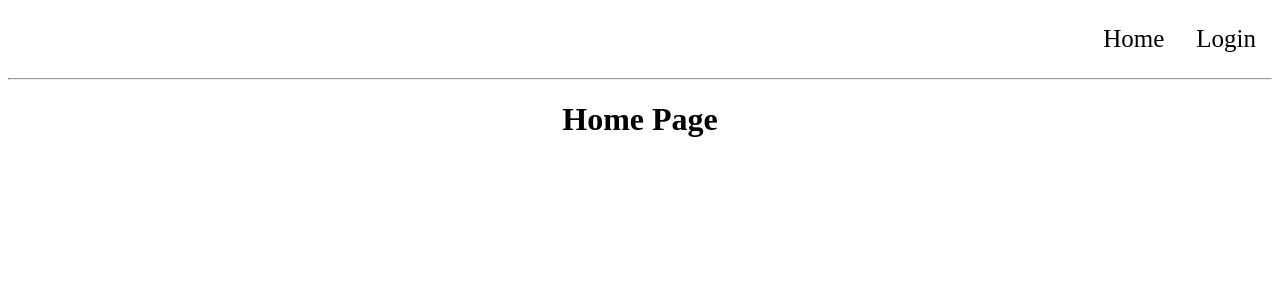
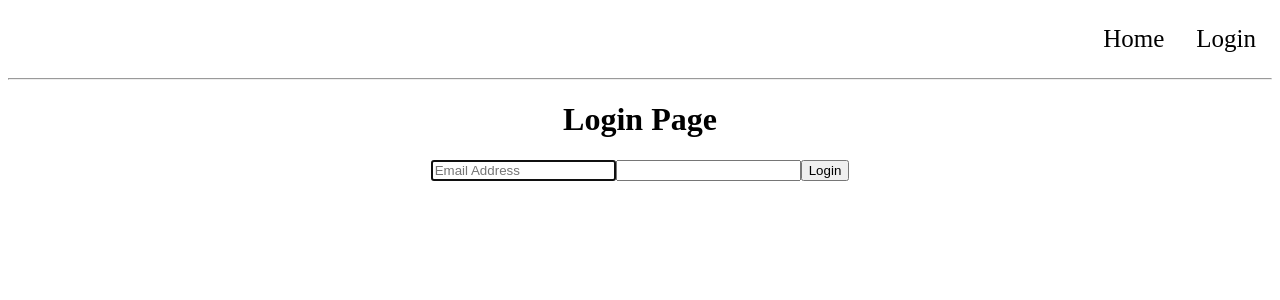
Before and after one commit to jmasone15/react-oauth2-boilerplate, a React (Create React App) app in the folder client/: page /home in a window 1280 px wide. Shown: the top 300 px of the page. Built offline with nearby package versions, Linux system fonts and the light colour scheme; no server answers; the HTML template or start-up script is replaced by a standard one.

Commit message:
Added logout link.

```diff
--- a/client/src/App.css
+++ b/client/src/App.css
@@ -10,6 +10,7 @@
 
 .nav-li {
   float: right;
+  cursor: pointer;
 }
 
 .nav-link {
--- a/client/src/Router.js
+++ b/client/src/Router.js
@@ -1,16 +1,30 @@
-import React from "react";
-import { BrowserRouter, Routes, Route} from "react-router-dom";
+import React, { useContext } from "react";
+import AuthContext from "./context/AuthContext";
+import { BrowserRouter, Routes, Route, Redirect } from "react-router-dom";
 import Nav from "./components/Nav";
 import Home from "./pages/Home";
 import Login from "./pages/Login";
 
 export default function Router() {
+
+  const { loggedIn } = useContext(AuthContext);
+
   return (
     <BrowserRouter>
       <Nav />
       <Routes>
-        <Route exact path="/" element={<Login />} />
-        <Route path="/home" element={<Home />} />
+        {!loggedIn && (
+          <>
+            <Route exact path="/" element={<Login />} />
+            <Route path="/home" element={<Login />} />
+          </>
+        )}
+        {loggedIn && (
+          <>
+            <Route exact path="/" element={<Home />} />
+            <Route path="/home" element={<Home />} />
+          </>
+        )}
       </Routes>
     </BrowserRouter>
   );
--- a/client/src/components/Nav.js
+++ b/client/src/components/Nav.js
@@ -1,10 +1,28 @@
-import React from 'react';
-import { Link } from "react-router-dom";
+import React, { useContext } from 'react';
+import AuthContext from '../context/AuthContext';
+import axios from "axios";
+import { Link, useNavigate } from "react-router-dom";
 
 export default function Nav() {
+
+    const navigate = useNavigate();
+    const { loggedIn, getLoggedIn } = useContext(AuthContext);
+
+    async function handleLogout(e) {
+        e.preventDefault();
+        await axios.get("/api/user/logout");
+        await getLoggedIn();
+        navigate("/");
+    }
+
     return (
         <>
             <ul className="nav-ul">
+                {loggedIn && (
+                    <li className="nav-li">
+                        <a className="nav-link" onClick={(e) => handleLogout(e)}>Logout</a>
+                    </li>
+                )}
                 <li className="nav-li">
                     <Link className="nav-link" to="/">Login</Link>
                 </li>
--- a/client/src/pages/Login.js
+++ b/client/src/pages/Login.js
@@ -1,9 +1,31 @@
-import React from 'react';
+import React, { useState } from 'react';
 
 export default function Login() {
+
+  const [email, setEmail] = useState("");
+  const [password, setPassword] = useState("");
+  const [view, setView] = useState("login");
+
+
   return (
     <div className="App">
         <h1>Login Page</h1>
+        <div className="login-form">
+          <form onSubmit={""}>
+            <input
+              type="text"
+              id="email"
+              name="email"
+              placeholder="Email Address"
+              autoComplete="email"
+              autoFocus
+            />
+            <input
+              type="password"
+            />
+            <button type="submit">Login</button>
+          </form>
+        </div>
     </div>
   );
 }
```
